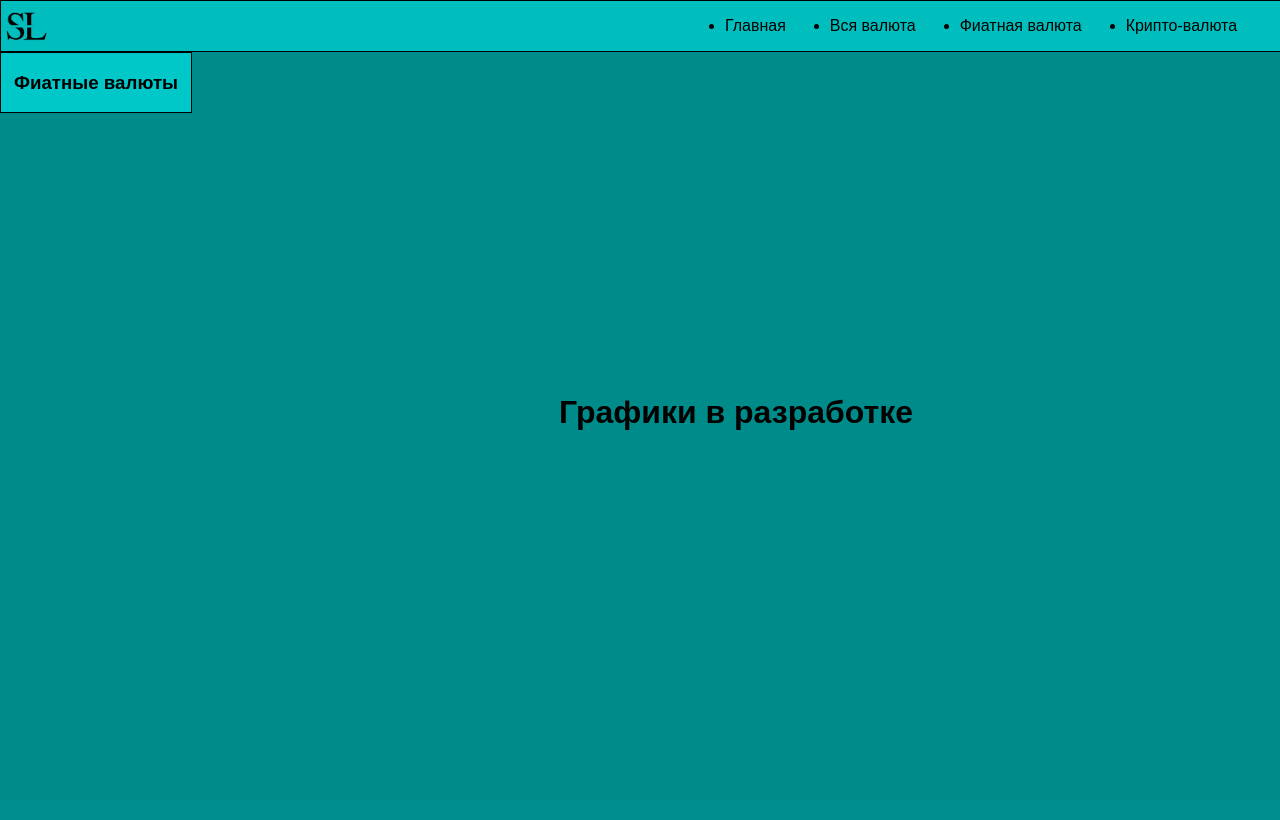
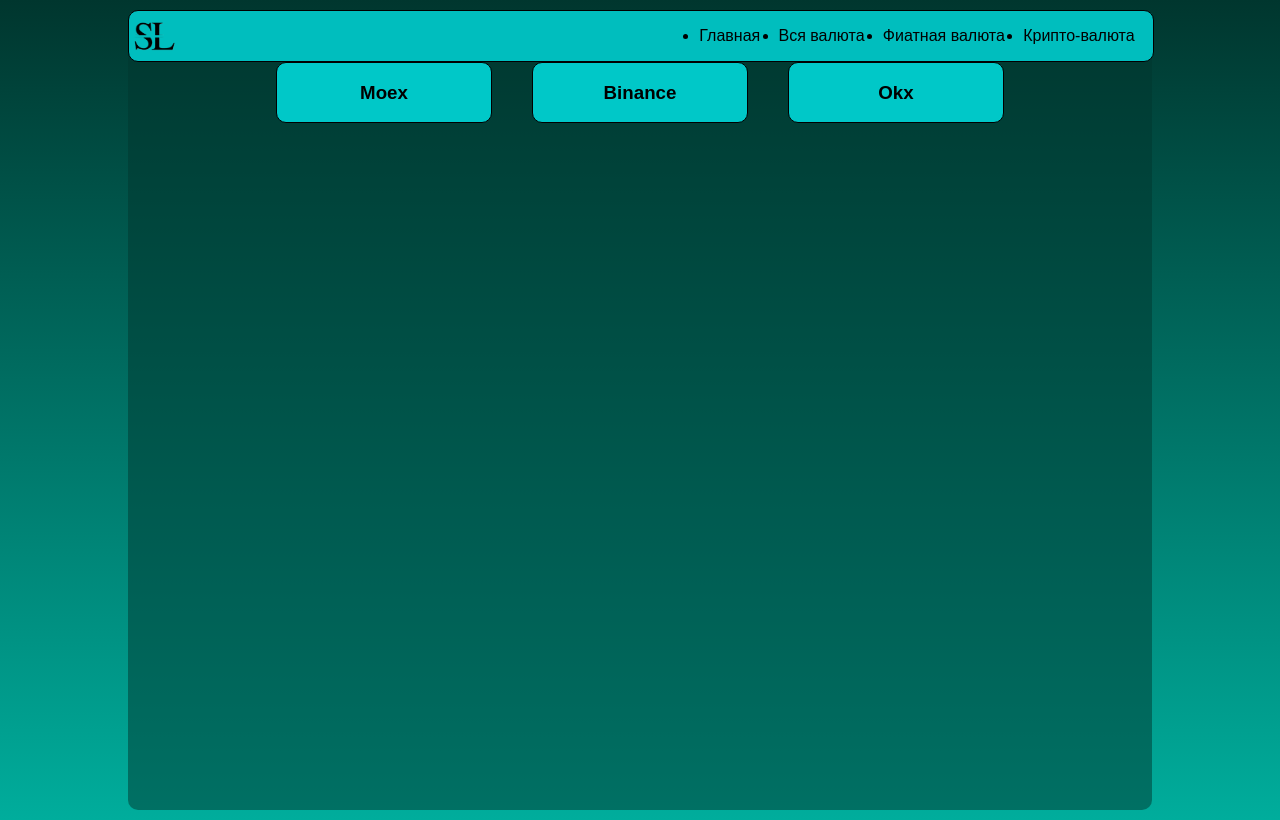
Before and after one commit to SlayerLeet/WEB-Currency-parser-and-saving-to-database, a Flask app: template templates/index.html in a window 1280 px wide. Before the commit the page ends 430 px from the top, so only its background shows below. Run offline with Flask 3, Linux system fonts and the light colour scheme; the template is opened without the code that fills it, so the values that code supplies are empty; parts of the project's set-up code (start-up, migrations or seed data) failed here and were passed over.

Commit message:
add parsing from Okx and make better visual of site

```diff
--- /dev/null
+++ b/parser.py
@@ -0,0 +1,38 @@
+import requests
+from json import loads
+from datetime import datetime
+
+# Ссылки на валюты:
+btc_url = 'https://www.okx.com/api/v5/public/mark-price?instId=BTC-USDT-SWAP'
+eth_url = 'https://www.okx.com/api/v5/public/mark-price?instId=ETH-USDT-SWAP'
+bnb_url = 'https://www.okx.com/api/v5/public/mark-price?instId=BNB-USDT-SWAP'
+
+# Базовые данные:
+result_dict = {}
+
+# Парсинг с okx:
+def okx_parse():
+    for url in [btc_url, eth_url, bnb_url]:
+        req = requests.get(url).text
+
+        raw_data = loads(req).get("data")
+        data = raw_data[0]
+
+        raw_name = data.get('instId')
+        raw_name1 = raw_name.split('-')
+        name = raw_name1[0] + '/' + raw_name1[1]
+        price = data.get('markPx')
+        now = datetime.now()
+        formatted_string_ru = now.strftime("%d.%m.%Y %H:%M")
+        result_dict[name] = {"price" : price, "date" : formatted_string_ru}
+
+    return result_dict
+
+print(result_dict)
+
+
+# Валюты которые парсю
+
+# BTC-USDT-SWAP
+# ETH-USDT-SWAP
+# BNB-USDT-SWAP
--- a/static/css/my_css.css
+++ b/static/css/my_css.css
@@ -3,12 +3,21 @@
 }
 
 body {
+    display: flex;
     margin: 0;
-    background-color: darkcyan;
-    min-height: 100vh;
-
+    background: linear-gradient(180deg,rgba(0, 54, 46, 1) 0%, rgba(0, 173, 156, 1) 100%);
+    justify-content: center;
 }
 
+.main_container {
+    display: flex;
+    flex-direction: column;
+    margin: 10px;
+    width: 80%;
+    background-color: rgba(0, 54, 46, 0.5);
+    border-radius: 10px;
+    min-height: 100vh;
+}
 
 header {
     display: flex;
@@ -18,6 +27,7 @@ header {
     border: 1px solid black;
     margin: 0;
     justify-content: space-between;
+    border-radius: 10px;
 }
 
 
@@ -37,8 +47,8 @@ ul {
 .row {
     display: flex;
     flex-direction: column;
-    min-width: 100%;
-    min-height: 100%;
+    align-items: center;
+    width: 25%;
 
 }
 
@@ -50,6 +60,8 @@ ul {
     border: 1px solid black;
     display: flex;
     flex-direction: column;
+    width: 80%;
+    border-radius: 10px;
 
 }
 
@@ -74,22 +86,7 @@ a {
 }
 .container {
     display: flex;
-    flex-direction: row-reverse;
-    align-items: center;
-    justify-content: space-between;
+    flex-direction: row;
+    align-items: top;
+    justify-content: center;
 }
-
-.currency {
-    display: flex;
-    flex-direction: column;
-    min-width: 15%;
-    min-height: 90vh;
-    max-height: 90vh;
-}
-
-.graf {
-    display: flex;
-    align-items: center;
-    justify-content: center;
-    min-width: 85%;
-}
--- a/templates/base.html
+++ b/templates/base.html
@@ -9,6 +9,7 @@
     />
   </head>
   <body>
+    <div class='main_container'>
       <header>
         <img src= "{{url_for('static', filename='logo.png')}}" >
         <nav>
@@ -20,6 +21,7 @@
           </ul>
         </nav>
       </header>
-    <div class="container">{% block body %}{% endblock %} {% block grafix %}{% endblock %}</div>
+      <div class="container">{% block body %}{% endblock %}</div>
+    </div>
   </body>
 </html>
--- a/templates/index.html
+++ b/templates/index.html
@@ -1,25 +1,24 @@
 {% extends "base.html" %} {% block body %}
-
-<div class="graf"><h1>Графики в разработке</h1></div>
-
-<div class="currency">
 
   <div class="row">
     <div class="col">
-    <h3>Фиатные валюты</h3>
+    <h3>Moex</h3>
     </div>
     {% for name, value_dict in values.fiat.items() %}
     <div class="col">
       <p style="text-align: center">{{name}}</p>
       {% for key, value in value_dict.items() %}
-        <p style="text-align: center">{{key}}</p>
-        <p style="text-align: center">{{value}}</p>
+        <p style="text-align: center">{{key}} = {{value}}</p>
       {% endfor %}
     </div>
     {% endfor %}
   </div>
 
+
   <div class="row">
+    <div class="col">
+    <h3>Binance</h3>
+    </div>
     {% for name, value_dict in values.cripta.items() %}
     <div class="col">
       <p style="text-align: center">{{name}}</p>
@@ -29,6 +28,20 @@
     </div>
     {% endfor %}
   </div>
-</div>
+
+  <div class="row">
+    <div class="col">
+    <h3>Okx</h3>
+    </div>
+    {% for name, value_dict in values.okx.items() %}
+    <div class="col">
+      <p style="text-align: center">{{name}}</p>
+      {% for key, value in value_dict.items() %}
+        <p style="text-align: center">{{key}} = {{value}}</p>
+      {% endfor %}
+    </div>
+    {% endfor %}
+  </div>
+
 
 {% endblock %}
--- a/web_client.py
+++ b/web_client.py
@@ -3,11 +3,11 @@ app = Flask(__name__)
 from parser_moex import moex
 from parser_binance import cripta
 from datetime import datetime
-
+from parser import okx_parse
 
 @app.route("/")
 def index():
-    values = {"fiat" : moex(), "cripta" : cripta()}
+    values = {"fiat" : moex(), "cripta" : cripta(), "okx" : okx_parse()}
     return render_template("index.html", values = values )
 
 if __name__=="__main__":
```
Lines whose indentation alone changed are shown as unchanged.
